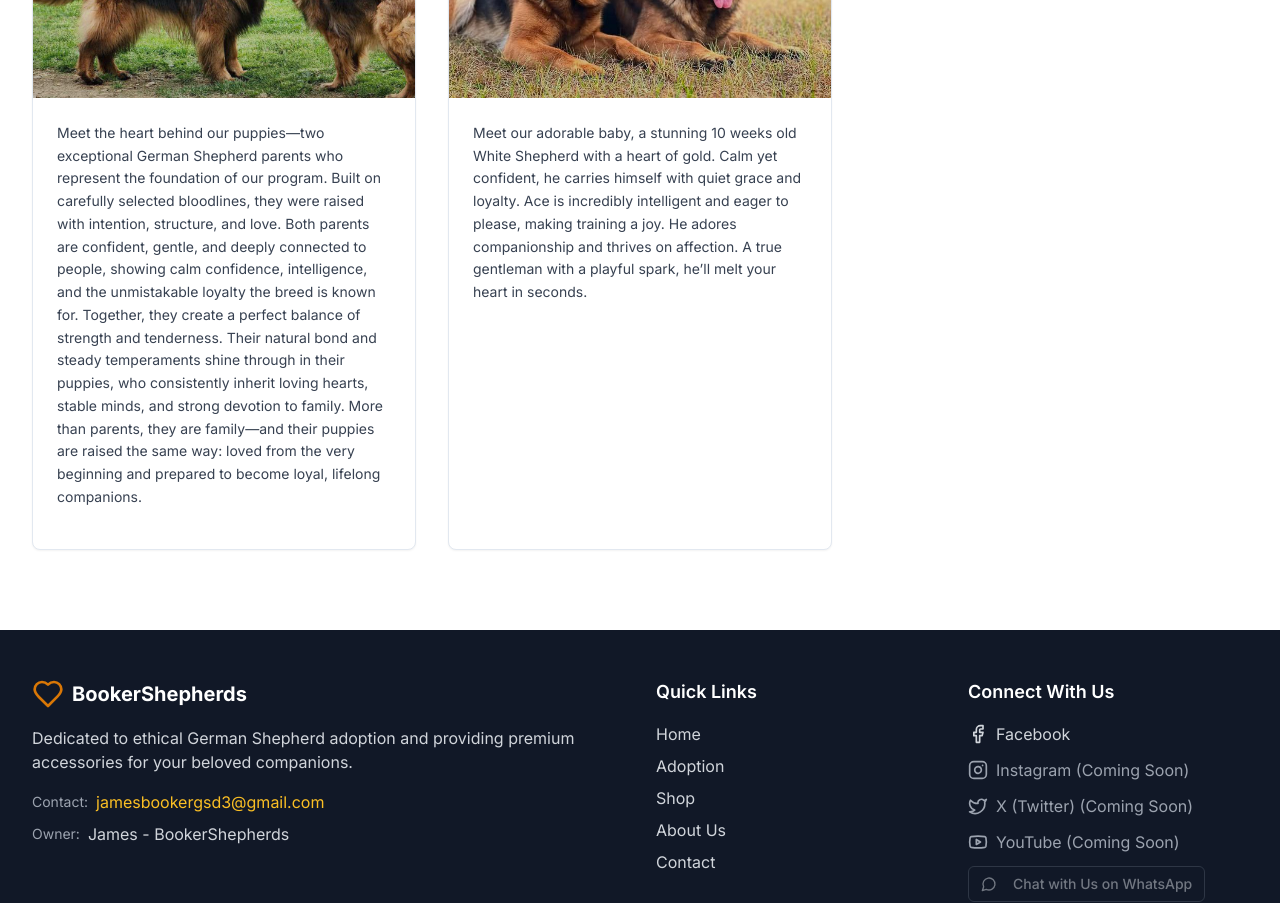
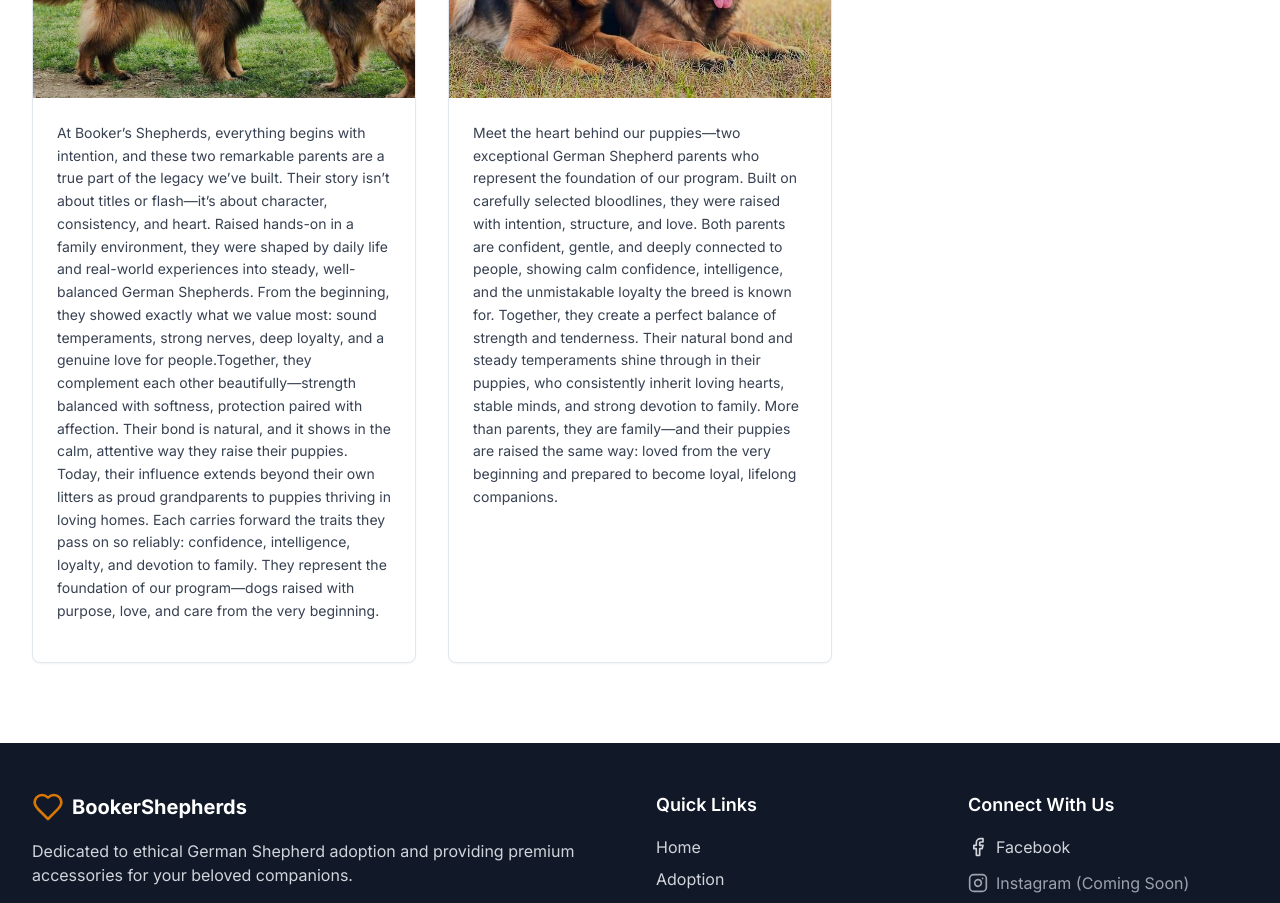
Before and after one commit to bookergsd/bookershepherds, a Next.js app: page /adoption in a window 1280 px wide. Shown: the part 10460-11363 px from the top of the page. Built offline with nearby package versions, Linux system fonts and the light colour scheme.

Commit message:
Last update21

```diff
--- a/components/adoption/adoption-grid.tsx
+++ b/components/adoption/adoption-grid.tsx
@@ -478,7 +478,7 @@ const ParentsCatalogs = [
     id: 214,
     image: "/images/lil/lildog/IMG-20260107-WA0034.jpg",
     description:
-        "Meet the heart behind our puppies—two exceptional German Shepherd parents who represent the foundation of our program. Built on carefully selected bloodlines, they were raised with intention, structure, and love. Both parents are confident, gentle, and deeply connected to people, showing calm confidence, intelligence, and the unmistakable loyalty the breed is known for. Together, they create a perfect balance of strength and tenderness. Their natural bond and steady temperaments shine through in their puppies, who consistently inherit loving hearts, stable minds, and strong devotion to family. More than parents, they are family—and their puppies are raised the same way: loved from the very beginning and prepared to become loyal, lifelong companions.",
+        "At Booker’s Shepherds, everything begins with intention, and these two remarkable parents are a true part of the legacy we’ve built. Their story isn’t about titles or flash—it’s about character, consistency, and heart. Raised hands-on in a family environment, they were shaped by daily life and real-world experiences into steady, well-balanced German Shepherds. From the beginning, they showed exactly what we value most: sound temperaments, strong nerves, deep loyalty, and a genuine love for people.Together, they complement each other beautifully—strength balanced with softness, protection paired with affection. Their bond is natural, and it shows in the calm, attentive way they raise their puppies. Today, their influence extends beyond their own litters as proud grandparents to puppies thriving in loving homes. Each carries forward the traits they pass on so reliably: confidence, intelligence, loyalty, and devotion to family. They represent the foundation of our program—dogs raised with purpose, love, and care from the very beginning.",
   },
   //   {
   //   id: 215,
@@ -490,7 +490,7 @@ const ParentsCatalogs = [
     id: 216,
     image: "/images/lil/lildog/111.jpeg",
     description:
-  "Meet our adorable baby, a stunning 10 weeks  old White Shepherd with a heart of gold. Calm yet confident, he carries himself with quiet grace and loyalty. Ace is incredibly intelligent and eager to please, making training a joy. He adores companionship and thrives on affection. A true gentleman with a playful spark, he’ll melt your heart in seconds.",
+        "Meet the heart behind our puppies—two exceptional German Shepherd parents who represent the foundation of our program. Built on carefully selected bloodlines, they were raised with intention, structure, and love. Both parents are confident, gentle, and deeply connected to people, showing calm confidence, intelligence, and the unmistakable loyalty the breed is known for. Together, they create a perfect balance of strength and tenderness. Their natural bond and steady temperaments shine through in their puppies, who consistently inherit loving hearts, stable minds, and strong devotion to family. More than parents, they are family—and their puppies are raised the same way: loved from the very beginning and prepared to become loyal, lifelong companions.",
   },
 
 ]
```
